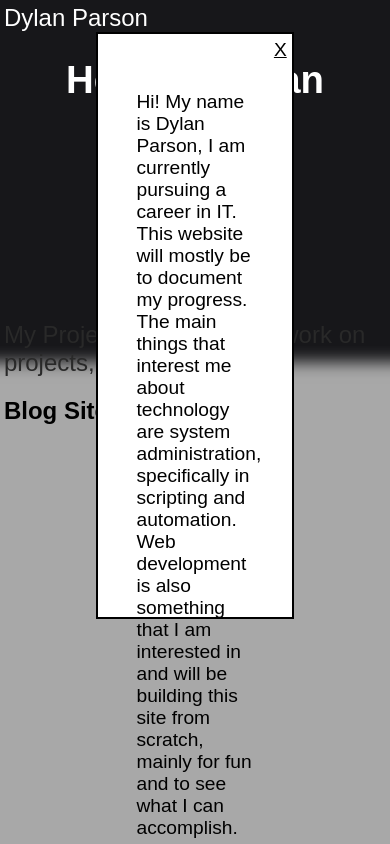
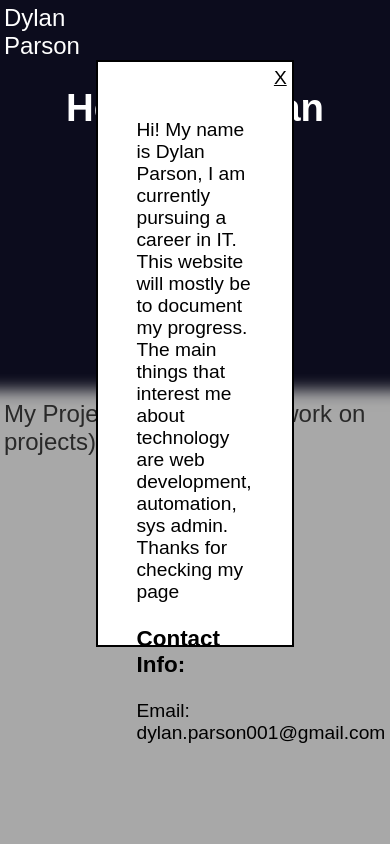
Before and after one commit to dylanparson001/dylanparson.xyz, a plain HTML site: page index.html in a window 390 px wide. Both pictures are taken after a click on the button "About Me". Drawn offline with Linux system fonts and the light colour scheme.

Commit message:
Small responsiveness

```diff
--- a/index.css
+++ b/index.css
@@ -1,16 +1,27 @@
+:root{
+  --main-header-color: #0c0c1d;
+  --main-text-color: #ffffff;
+  --main-trans-color: #757efa;
+  --main-background-color: #a8a8a8;
+  --button-border-color: #ffffff;
+  --button-background-color: #000000;
+  --button-text-color: #ffffff;
+  --button-trans-background: #dbdbdb;
+  --button-trans-color: #000;
+}
+
 body {
   margin: 0;
   padding: 0;
   font-family: Arial, Helvetica, sans-serif;
-  background-color: #a8a8a8;
+  background-color: var(--main-background-color);
 }
 .main {
   display: flex;
   flex-direction: column;
-  background-color: #17171a;
-  color: white;
-  background-color: #17171a;
-  box-shadow: 0 0 15px 60px #17171a;
+  background-color: var(--main-header-color);
+  color: var(--main-text-color);
+  box-shadow: 0 0 15px 60px var(--main-header-color);
 }
 .hidden {
   display: none;
@@ -20,12 +31,13 @@ a {
 }
 #name {
   margin: 1% 0 0 1%;
-  color: white;
+  color: var(--main-text-color);
   font-size: 1.5rem;
+  width: 8%;
 }
 #name:hover{
   transition:all 300ms ease-in-out;
-  color:#424141;
+  color:var(--main-trans-color);
 }
 .intro {
   margin: 0 0 10% 0;
@@ -36,17 +48,17 @@ a {
 }
 
 #about-button {
-  border: solid 1px white;
+  border: solid 1px var(--button-border-color);
   border-radius: 0.3em;
   padding: 1em;
-  background-color: #000000;
-  color: white;
+  background-color: var(--button-background-color);
+  color: var(--button-text-color);
   margin: 2em auto;
 }
 #about-button:hover {
   transition: all 400ms ease-in-out;
-  background-color: #dbdbdb;
-  color: #000000;
+  background-color: var(--button-trans-background) ;
+  color: var(--button-trans-color);
 }
 #about-me {
   width: 30vw;
@@ -80,7 +92,7 @@ a {
 }
 .links a:hover {
   transition: all 400ms ease-in-out;
-  color: #424141;
+  color: var(--main-trans-color);
 }
 /*Projects, Blog */
 .work {
@@ -105,3 +117,16 @@ a {
   margin: 0 1em;
   text-align: center;
 }
+
+
+@media only screen and (max-width: 1000px) {
+.work{
+    margin-top: 18%;
+  }
+}
+
+@media only screen and (max-width: 1100) {
+.work{
+    margin-top: 15%;
+  }
+}
--- a/index.html
+++ b/index.html
@@ -21,11 +21,11 @@
           <p>
             Hi! My name is Dylan Parson, I am currently pursuing a career in IT.
             This website will mostly be to document my progress. The main things
-            that interest me about technology are system administration,
-            specifically in scripting and automation. Web development is also
-            something that I am interested in and will be building this site
-            from scratch, mainly for fun and to see what I can accomplish.
+            that interest me about technology are web development, automation,
+            sys admin. Thanks for checking my page
           </p>
+          <h3>Contact Info:</h3>
+          <p>Email: dylan.parson001@gmail.com</p>
           <div id="close">X</div>
         </aside>
         <div class="links">
@@ -39,11 +39,12 @@
       </div>
     </div>
 
-      <main class="work">
-        <a href="projects.html" id="work-title">My Projects (Will add as I work on projects, starting with blog)</a>
-        <div class="work-items">
-          <h2>Blog Site</h2>
-        </div>
+    <main class="work">
+      <a href="projects.html" id="work-title"
+        >My Projects (Will add as I work on projects)</a
+      >
+      <div class="work-items">
+      </div>
     </main>
     <script src="./index.js"></script>
   </body>
```
